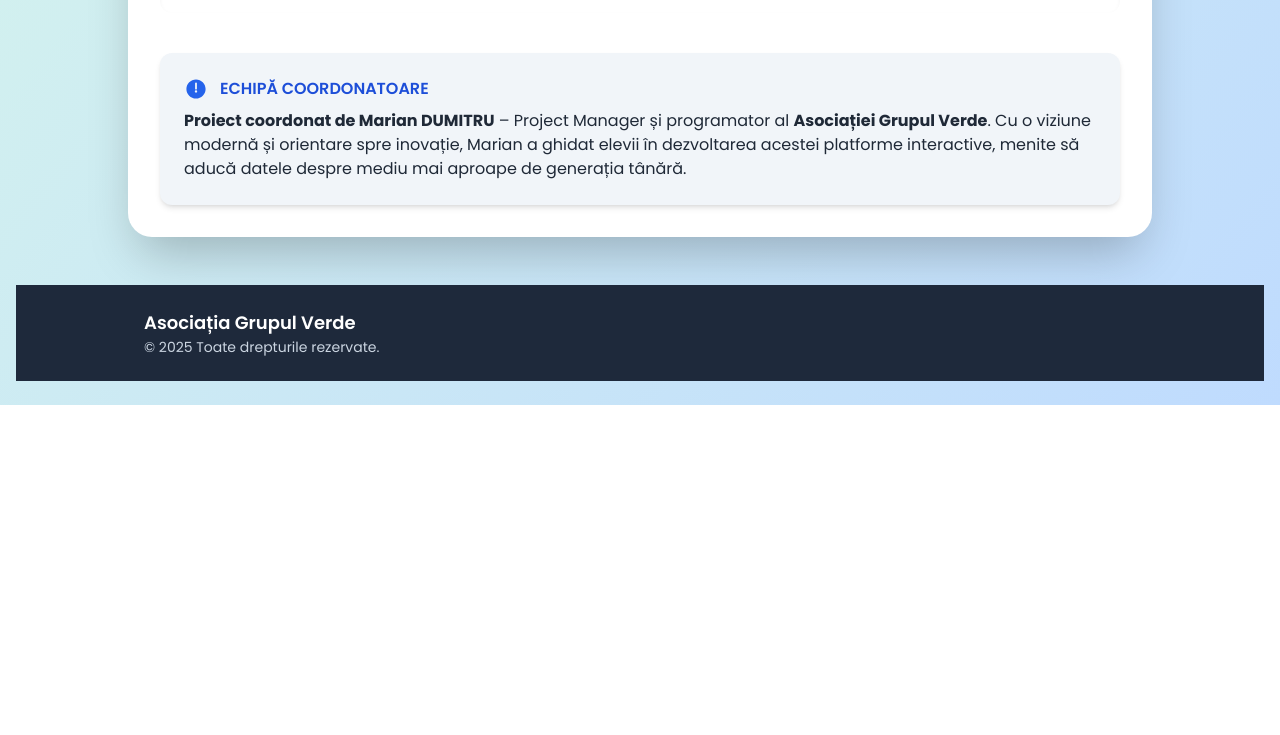
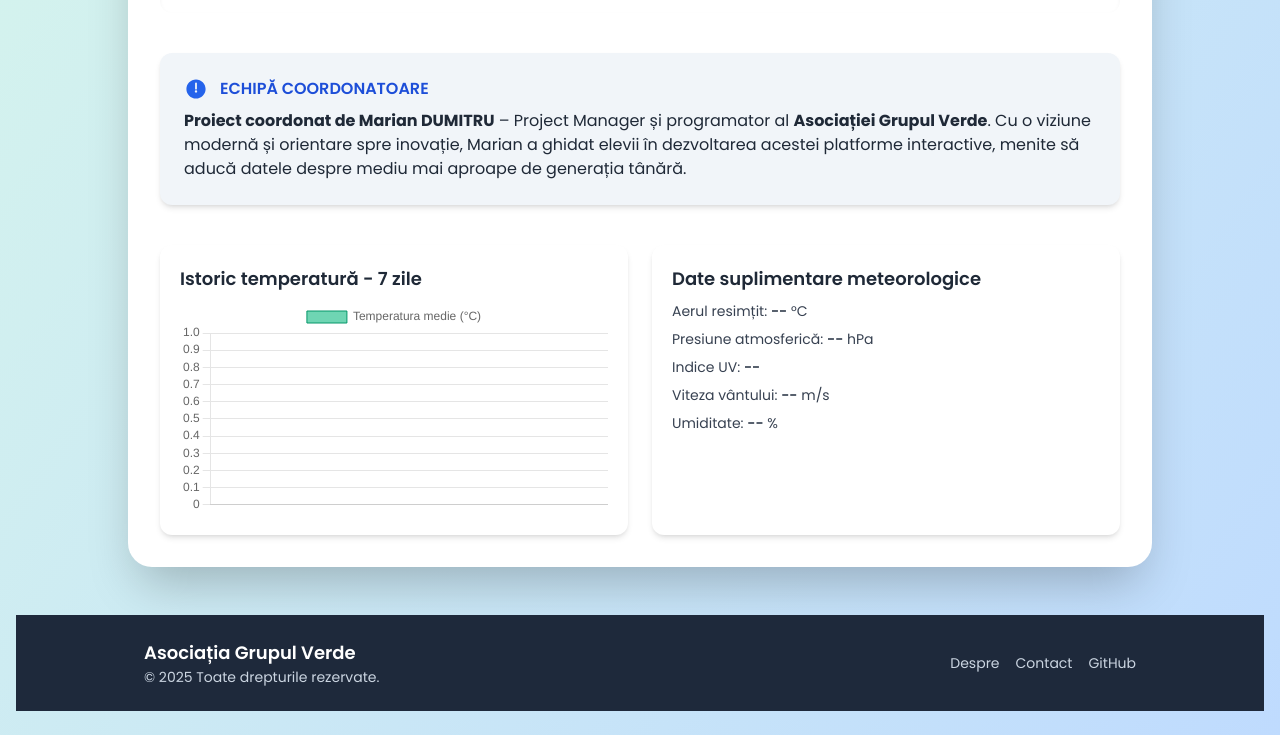
Before and after one commit to TheTechology/masurarea-calitate-aer-adjud, a plain HTML site: page index.html in a window 1280 px wide. Shown: the part 1065-1800 px from the top of the page. Before the commit the page ends 1470 px from the top, so only its background shows below. Drawn offline with nearby package versions, Linux system fonts and the light colour scheme; no server answers.

Commit message:
Update index.html

```diff
--- a/index.html
+++ b/index.html
@@ -4,7 +4,7 @@
   <meta property="og:image" content="https://raw.githubusercontent.com/TheTechology/masurarea-calitate-aer-adjud/main/Monitorizare%20Calitate%20Aer%20s%CC%A6i%20Temperatura%CC%86%20-%20Adjud.png" />
   <meta name="twitter:card" content="summary_large_image" />
   <meta name="viewport" content="width=device-width, initial-scale=1.0" />
-  <title>Asociația Grupul Verde - Proiect educațional ”Monitorizare Calitate Aer” </title>
+  <title>Asociația Grupul Verde - Proiect ”Monitorizare Calitate Aer„</title>
   <script src="https://cdn.tailwindcss.com"></script>
   <script src="https://cdn.jsdelivr.net/npm/chart.js"></script>
   <link href="https://fonts.googleapis.com/css2?family=Poppins:wght@300;400;600;700&display=swap" rel="stylesheet">
@@ -66,7 +66,83 @@
       </div>
       <p><strong>Proiect coordonat de Marian DUMITRU</strong> – Project Manager și programator al <strong>Asociației Grupul Verde</strong>. Cu o viziune modernă și orientare spre inovație, Marian a ghidat elevii în dezvoltarea acestei platforme interactive, menite să aducă datele despre mediu mai aproape de generația tânără.</p>
     </section>
-  </main>
+  <!-- Infografice suplimentare -->
+<section class="mt-10 grid grid-cols-1 md:grid-cols-2 gap-6">
+  <div class="bg-white rounded-xl shadow-md p-5">
+    <h3 class="text-lg font-semibold text-gray-800 mb-2">Istoric temperatură - 7 zile</h3>
+    <canvas id="historyChart"></canvas>
+  </div>
+  <div class="bg-white rounded-xl shadow-md p-5">
+    <h3 class="text-lg font-semibold text-gray-800 mb-2">Date suplimentare meteorologice</h3>
+    <ul class="space-y-2 text-gray-700 text-sm">
+      <li>Aerul resimțit: <span id="feelsLike" class="font-semibold">--</span> °C</li>
+      <li>Presiune atmosferică: <span id="pressure" class="font-semibold">--</span> hPa</li>
+      <li>Indice UV: <span id="uvIndex" class="font-semibold">--</span></li>
+      <li>Viteza vântului: <span id="windSpeed" class="font-semibold">--</span> m/s</li>
+      <li>Umiditate: <span id="humidity" class="font-semibold">--</span> %</li>
+    </ul>
+  </div>
+</section>
+</main>
+
+<!-- Script pentru date meteo suplimentare și istoric -->
+<script>
+  const historyCtx = document.getElementById('historyChart').getContext('2d');
+  const historyChart = new Chart(historyCtx, {
+    type: 'bar',
+    data: {
+      labels: [],
+      datasets: [{
+        label: 'Temperatura medie (°C)',
+        data: [],
+        backgroundColor: 'rgba(16, 185, 129, 0.6)',
+        borderColor: 'rgba(5, 150, 105, 1)',
+        borderWidth: 1
+      }]
+    },
+    options: {
+      scales: {
+        y: {
+          beginAtZero: true
+        }
+      },
+      responsive: true
+    }
+  });
+
+  async function fetchAdditionalWeather() {
+    try {
+      const res = await fetch('https://api.openweathermap.org/data/2.5/onecall?lat=46.1667&lon=27.05&exclude=minutely,hourly,alerts&units=metric&appid=345bfb1800c59f8f650f0159b1ad1a71');
+      const data = await res.json();
+
+      // Infografice suplimentare
+      document.getElementById('feelsLike').textContent = data.current.feels_like.toFixed(1);
+      document.getElementById('pressure').textContent = data.current.pressure;
+      document.getElementById('uvIndex').textContent = data.current.uvi;
+      document.getElementById('windSpeed').textContent = data.current.wind_speed;
+      document.getElementById('humidity').textContent = data.current.humidity;
+
+      // Istoric temperatură pe 7 zile
+      const labels = [];
+      const values = [];
+      data.daily.slice(0, 7).forEach(day => {
+        const date = new Date(day.dt * 1000);
+        const label = date.toLocaleDateString('ro-RO', { weekday: 'short' });
+        labels.push(label);
+        values.push(day.temp.day.toFixed(1));
+      });
+
+      historyChart.data.labels = labels;
+      historyChart.data.datasets[0].data = values;
+      historyChart.update();
+
+    } catch (err) {
+      console.error('Eroare date suplimentare:', err);
+    }
+  }
+
+  fetchAdditionalWeather();
+</script>
 
   <!-- Footer elegant -->
   <footer class="w-full bg-slate-800 text-white py-6 mt-12">
@@ -75,6 +151,12 @@
         <h3 class="text-lg font-semibold">Asociația Grupul Verde</h3>
         <p class="text-sm text-slate-300">© 2025 Toate drepturile rezervate.</p>
       </div>
+      <div class="flex space-x-4">
+        <a href="#" class="text-slate-300 hover:text-white text-sm">Despre</a>
+        <a href="#" class="text-slate-300 hover:text-white text-sm">Contact</a>
+        <a href="#" class="text-slate-300 hover:text-white text-sm">GitHub</a>
+      </div>
+    </div>
   </footer>
 
   <!-- Script AQICN widget -->
```
